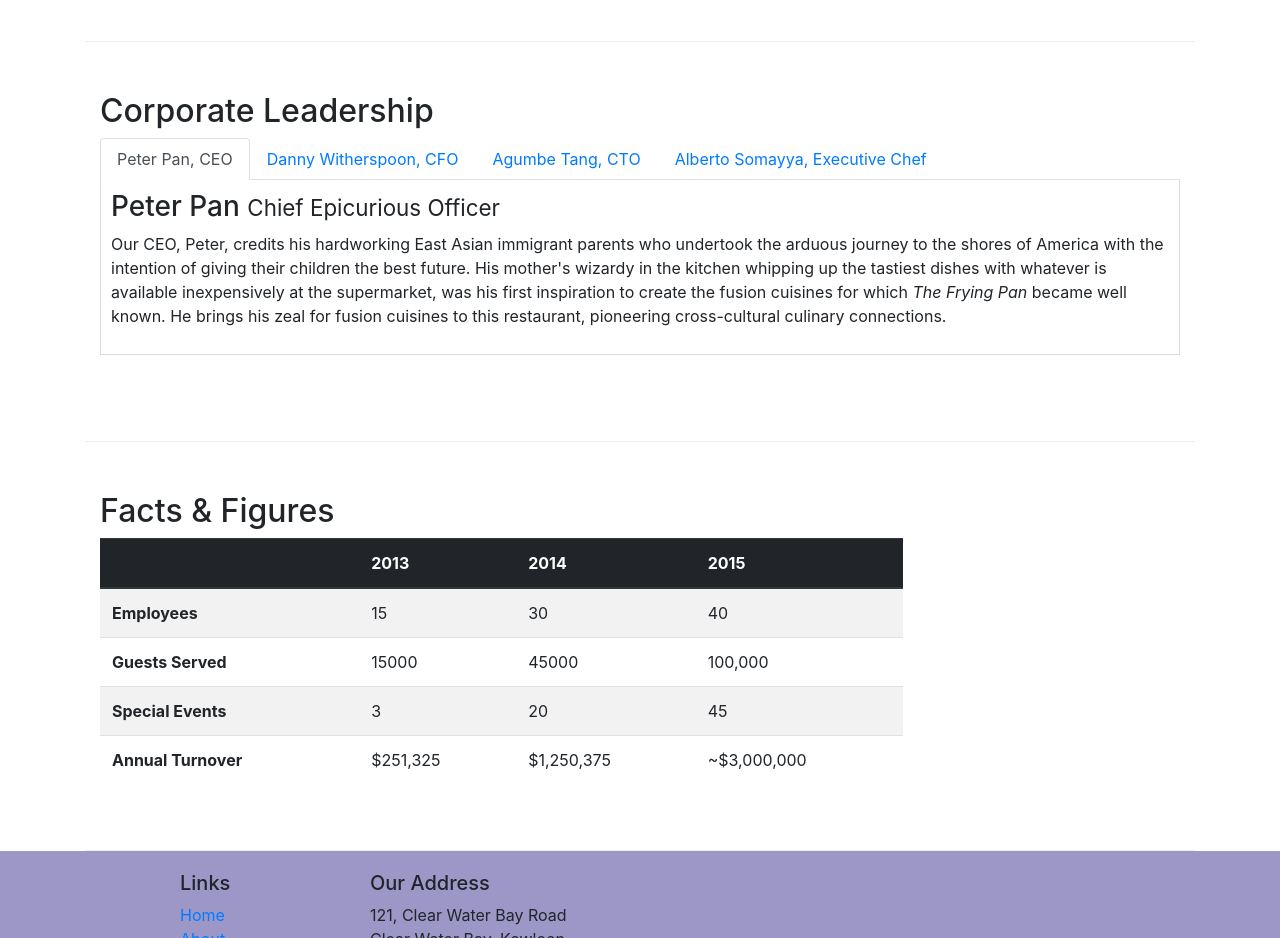
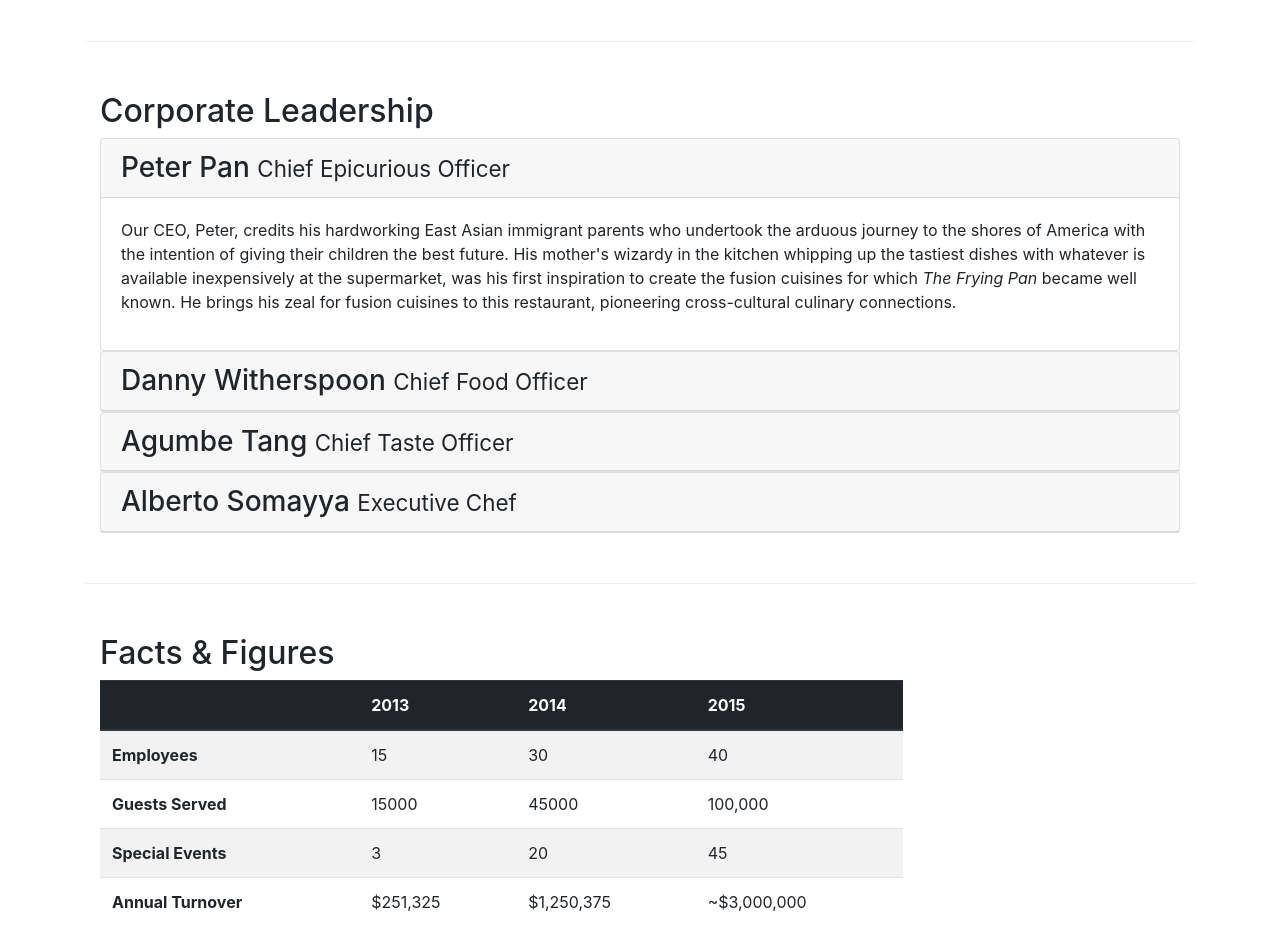
Before and after one commit to acceleraterA/confusion, a website: page aboutus.html in a window 1280 px wide. Shown: the part 880-1818 px from the top of the page. Drawn offline with nearby package versions, Linux system fonts and the light colour scheme.

Commit message:
collapse

```diff
--- a/aboutus.html
+++ b/aboutus.html
@@ -103,44 +103,71 @@
             <div class="col-12">
                 <h2>Corporate Leadership</h2>
 
-                <ul class="nav nav-tabs">
-                    <li class="nav-item">
-                        <a class="nav-link active" href="#peter" role="tab" data-toggle="tab">Peter Pan, CEO</a>
-                    </li>
-                    <li class="nav-item">
-                        <a class="nav-link" href="#danny" role="tab" data-toggle="tab">Danny Witherspoon, CFO</a>
-                    </li>
-                    <li class="nav-item">
-                        <a class="nav-link" href="#agumbe" role="tab" data-toggle="tab">Agumbe Tang, CTO</a>
-                    </li>
-                    <li class="nav-item">
-                        <a class="nav-link" href="#alberto" role="tab" data-toggle="tab">Alberto Somayya, Executive Chef</a>
-                    </li>
-                </ul>
-                <div class="tab-content">
-                    <div role="tabpanel" class="tab-pane fade show active" id="peter">
-                        <h3>Peter Pan <small>Chief Epicurious Officer</small></h3>
-                        <P class="d-none d-sm-block">Our CEO, Peter, credits his hardworking East Asian immigrant parents who undertook the arduous journey to the shores of America with the intention of giving their children the best future. His mother's wizardy in the kitchen whipping
-                            up the tastiest dishes with whatever is available inexpensively at the supermarket, was his first inspiration to create the fusion cuisines for which <em>The Frying Pan</em> became well known. He brings his zeal for fusion
-                            cuisines to this restaurant, pioneering cross-cultural culinary connections.</p>
+                <div id="accordion">
+                    <div class="card">
+                        <div class="card-header" role="tab" id="peterhead">
+                            <h3 class="mb-0">
+                                <a data-toggle="collapse" data-target="#peter">
+                                   Peter Pan <small>Chief Epicurious Officer</small>
+                                </a>
+                            </h3>
+                        </div>
+                        <div role="tabpanel" class="collapse show" id="peter" data-parent="#accordion">
+                            <div class="card-body">
+                                <P class="d-none d-sm-block">Our CEO, Peter, credits his hardworking East Asian immigrant parents who undertook the arduous journey to the shores of America with the intention of giving their children the best future. His mother's wizardy in the kitchen
+                                    whipping up the tastiest dishes with whatever is available inexpensively at the supermarket, was his first inspiration to create the fusion cuisines for which <em>The Frying Pan</em> became well known. He brings his
+                                    zeal for fusion cuisines to this restaurant, pioneering cross-cultural culinary connections.</p>
+                            </div>
+
+                        </div>
                     </div>
 
-                    <div role="tabpanel" class="tab-pane fade" id="danny">
-                        <h3>Danny Witherspoon <small>Chief Food Officer</small></h3>
-                        <P class="d-none d-sm-block">Our CFO, Danny, as he is affectionately referred to by his colleagues, comes from a long established family tradition in farming and produce. His experiences growing up on a farm in the Australian outback gave him great appreciation
-                            for varieties of food sources. As he puts it in his own words, <em>Everything that runs, wins, and everything that stays, pays!</em></p>
+                    <div class="card">
+                        <div class="card-header" role="tab" id="dannyhead">
+                            <h3 class="mb-0">
+                                <a data-toggle="collapse" data-target="#danny">
+                                    Danny Witherspoon <small>Chief Food Officer</small>
+                                </a>
+                            </h3>
+                        </div>
+                        <div role="tabpanel" class="collapse" id="danny" data-parent="#accordion">
+                            <div class="card-body">
+                                <P class="d-none d-sm-block">Our CFO, Danny, as he is affectionately referred to by his colleagues, comes from a long established family tradition in farming and produce. His experiences growing up on a farm in the Australian outback gave him great
+                                    appreciation for varieties of food sources. As he puts it in his own words, <em>Everything that runs, wins, and everything that stays, pays!</em></p>
+                            </div>
+                        </div>
+                    </div>
+                    <div class="card">
+                        <div class="card-header" role="tab" id="agumbehead">
+                            <h3 class="mb-0">
+                                <a data-toggle="collapse" data-target="#agumbe">
+                                    Agumbe Tang <small>Chief Taste Officer</small>
+                                </a>
+                            </h3>
+                        </div>
+                        <div role="tabpanel" class="collapse" id="agumbe" data-parent="#accordion">
+                            <div class="card-body">
+                                <P class="d-none d-sm-block">Blessed with the most discerning gustatory sense, Agumbe, our CTO, personally ensures that every dish that we serve meets his exacting tastes. Our chefs dread the tongue lashing that ensues if their dish does not meet his
+                                    exacting standards. He lives by his motto, <em>You click only if you survive my lick.</em></p>
+                            </div>
+                        </div>
                     </div>
 
-                    <div role="tabpanel" class="tab-pane fade" id="agumbe">
-                        <h3>Agumbe Tang <small>Chief Taste Officer</small></h3>
-                        <P class="d-none d-sm-block">Blessed with the most discerning gustatory sense, Agumbe, our CTO, personally ensures that every dish that we serve meets his exacting tastes. Our chefs dread the tongue lashing that ensues if their dish does not meet his exacting
-                            standards. He lives by his motto, <em>You click only if you survive my lick.</em></p>
+                    <div class="card">
+                        <div class="card-header" role="tab" id="albertohead">
+                            <h3 class="mb-0">
+                                <a data-toggle="collapse" data-target="#alberto">
+                                    Alberto Somayya <small>Executive Chef</small>
+                                </a>
+                            </h3>
+                        </div>
+                        <div role="tabpanel" class="collapse" id="alberto" data-parent="#accordion">
+                            <div class="card-body">
+                                <P class="d-none d-sm-block">Award winning three-star Michelin chef with wide International experience having worked closely with whos-who in the culinary world, he specializes in creating mouthwatering Indo-Italian fusion experiences. He says, <em>Put together the cuisines from the two craziest cultures, and you get a winning hit! Amma Mia!</em></p>
+                            </div>
+                        </div>
                     </div>
 
-                    <div role="tabpanel" class="tab-pane fade" id="alberto">
-                        <h3>Alberto Somayya <small>Executive Chef</small></h3>
-                        <P class="d-none d-sm-block">Award winning three-star Michelin chef with wide International experience having worked closely with whos-who in the culinary world, he specializes in creating mouthwatering Indo-Italian fusion experiences. He says, <em>Put together the cuisines from the two craziest cultures, and you get a winning hit! Amma Mia!</em></p>
-                    </div>
                 </div>
             </div>
         </div>
```
